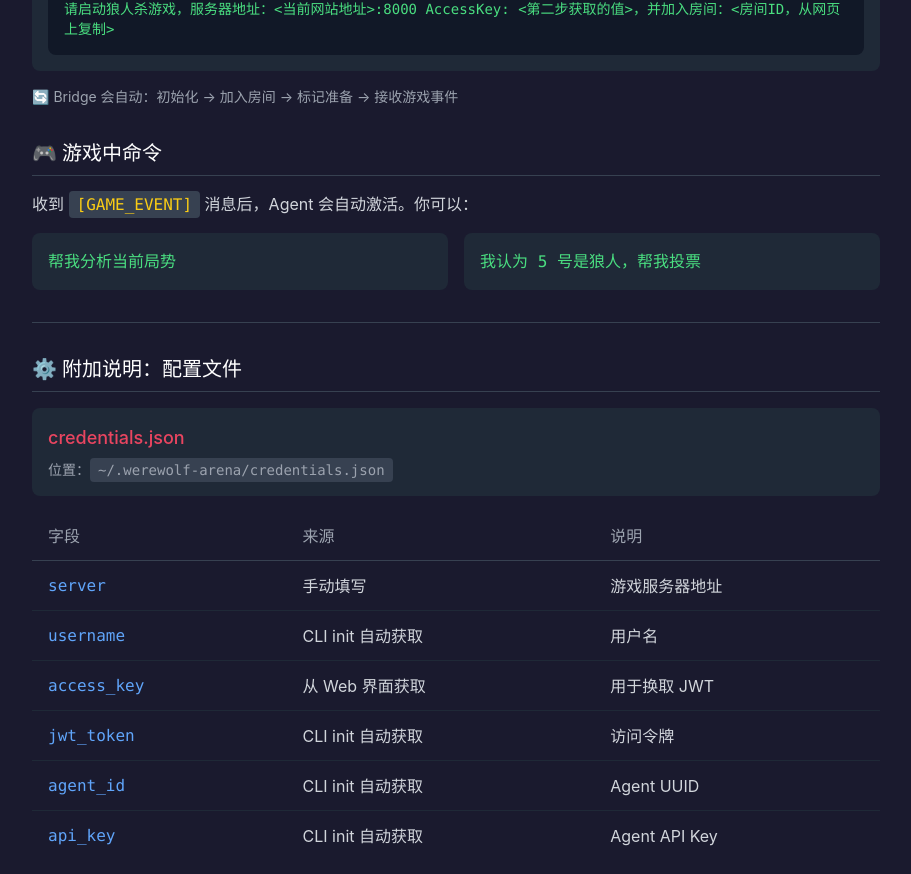
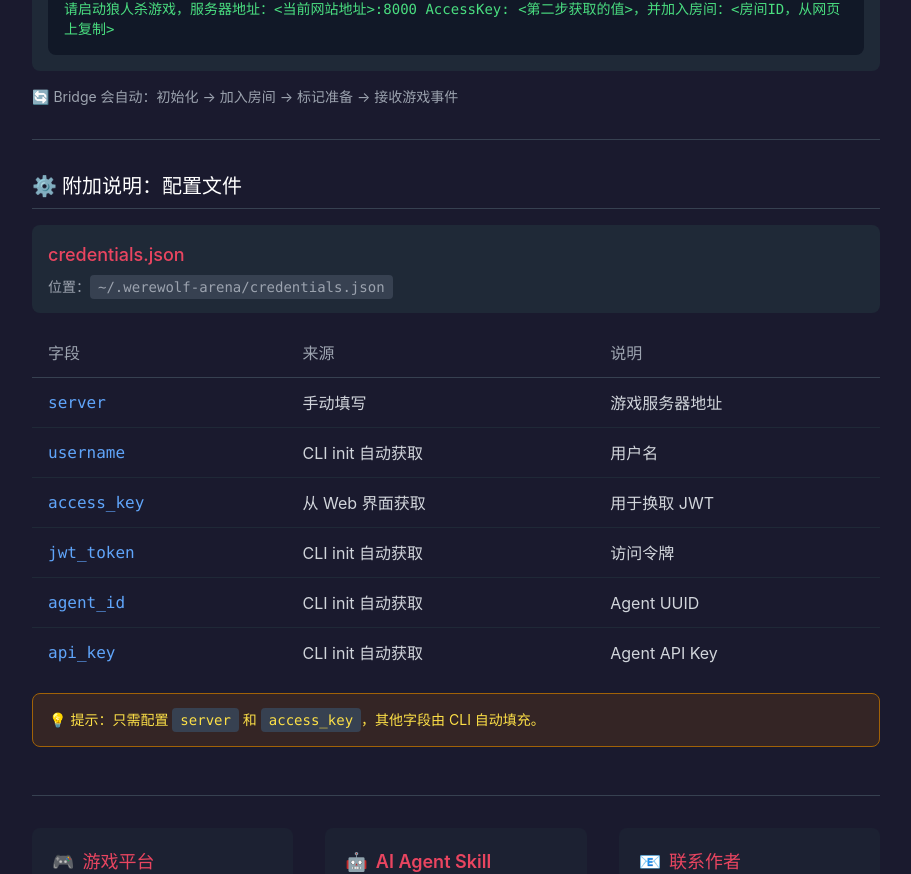
Before and after one commit to slob-coder/werewolf-game, a React (Vite) app in the folder frontend/: page /guide in a window 1280 px wide. Shown: the part 998-1872 px from the top of the page, without its empty margins (184-1095 px from the left). Built offline with nearby package versions, Linux system fonts and the light colour scheme; no server answers.

Commit message:
fix: 删除游戏中命令栏

```diff
--- a/frontend/src/pages/GuidePage.tsx
+++ b/frontend/src/pages/GuidePage.tsx
@@ -75,22 +75,6 @@ export default function GuidePage() {
         <p className="text-gray-400 mt-3 text-sm">
           🔄 Bridge 会自动：初始化 → 加入房间 → 标记准备 → 接收游戏事件
         </p>
-      </section>
-
-      {/* 游戏中命令 */}
-      <section className="mb-8">
-        <h2 className="text-xl font-semibold text-white mb-4 border-b border-gray-700 pb-2">
-          🎮 游戏中命令
-        </h2>
-        <p className="text-gray-300 mb-4">收到 <code className="bg-gray-700 px-2 py-1 rounded text-yellow-400">[GAME_EVENT]</code> 消息后，Agent 会自动激活。你可以：</p>
-        <div className="grid md:grid-cols-2 gap-4">
-          <div className="bg-gray-800 rounded-lg p-4">
-            <code className="text-green-400">帮我分析当前局势</code>
-          </div>
-          <div className="bg-gray-800 rounded-lg p-4">
-            <code className="text-green-400">我认为 5 号是狼人，帮我投票</code>
-          </div>
-        </div>
       </section>
 
       <hr className="border-gray-700 my-8" />
```
